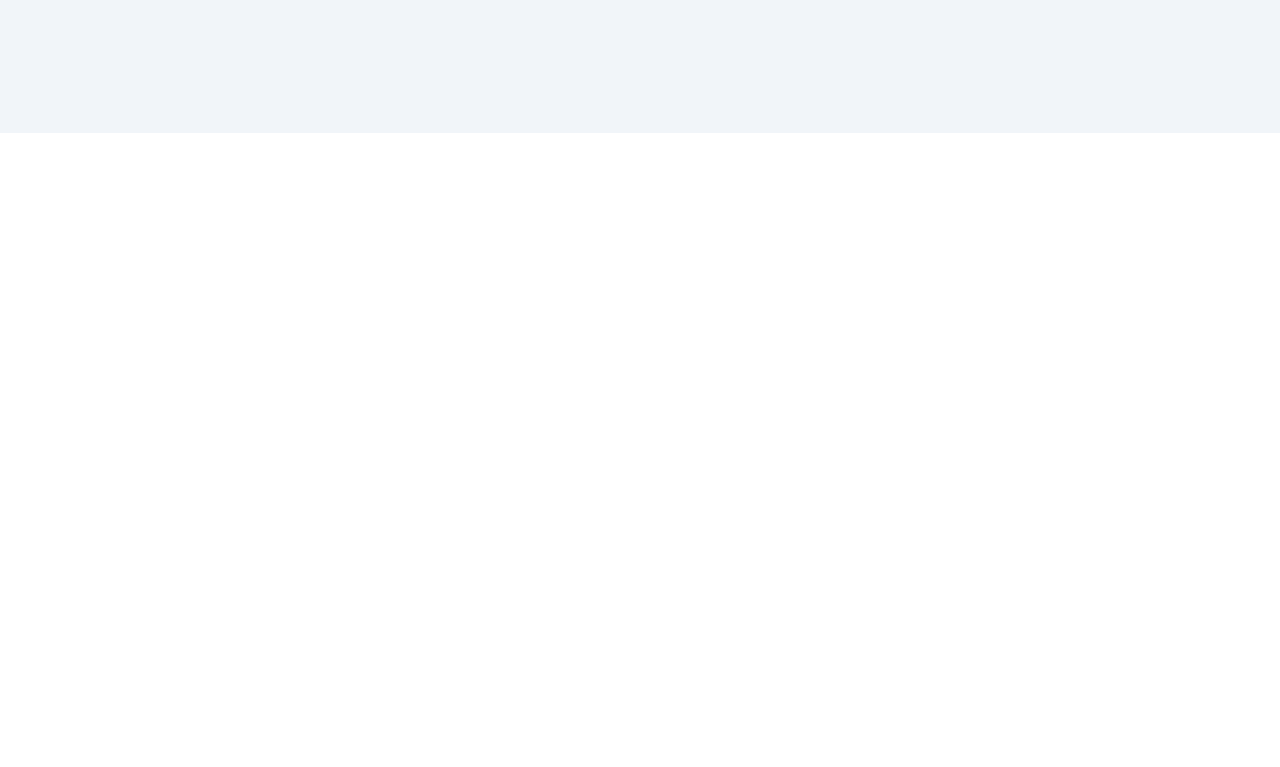
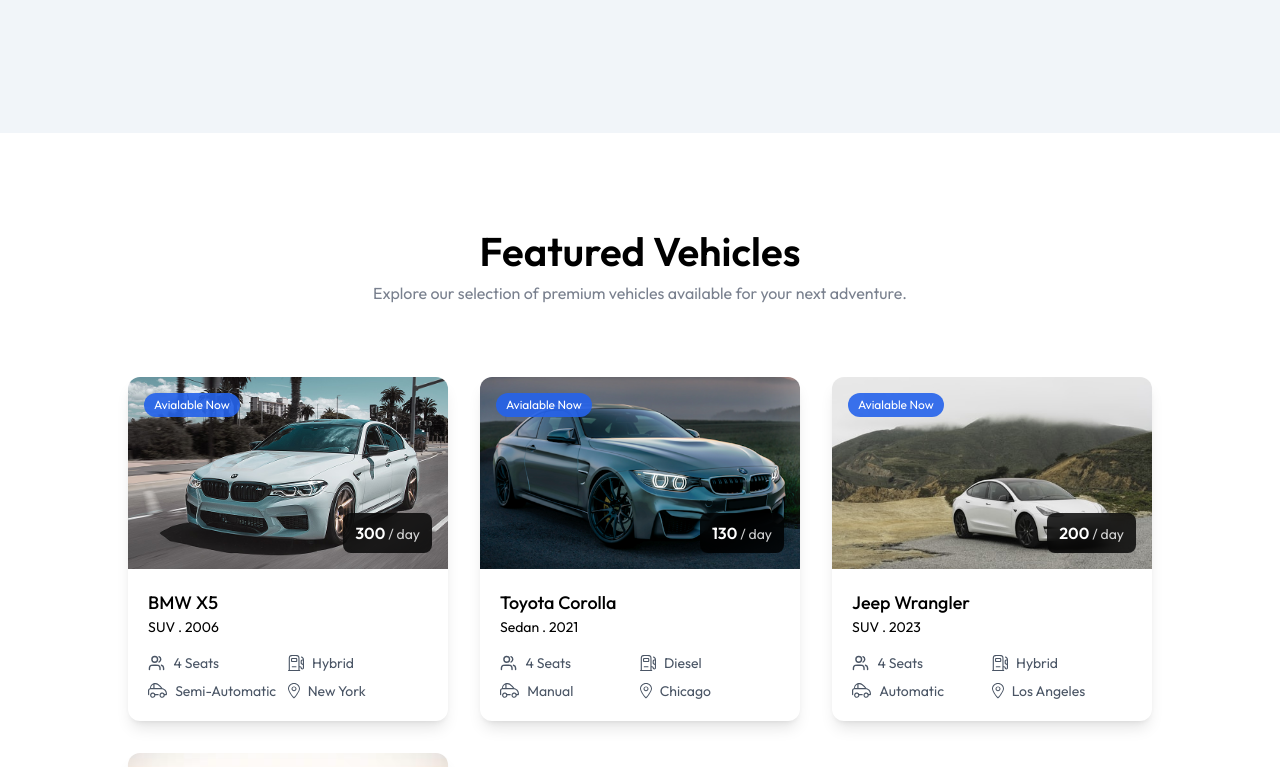
Before and after one commit to Sohrab-Malikzada/Car-Rental-MERN-Stack, a React (Vite) app in the folder client/: page / in a window 1280 px wide. Shown: the part 740-1507 px from the top of the page. Before the commit the page ends 873 px from the top, so only its background shows below. Built offline with nearby package versions, Linux system fonts and the light colour scheme; the HTML template or start-up script is replaced by a standard one.

Commit message:
Add featured vehicles section and car cards

```diff
--- /dev/null
+++ b/client/src/components/CarCard.jsx
@@ -0,0 +1,52 @@
+import React from 'react'
+import { assets } from '../assets/assets'
+
+const CarCard = ({car}) => {
+
+    const currency = import.meta.env.VITE_CURRENCY
+
+  return (
+    <div className='group bg-white rounded-xl overflow-hidden shadow-lg hover:shadow-xl hover:-translate-y-1 transition-all duration-500 cursor-pointer'>
+        <div className='relative h-48 overflow-hidden'>
+            <img src={car.image} alt="Car image"  className='w-full h-full object-cover transition-transform duration-500 group-hover:scale-105'/>
+            {car.isAvaliable && <p className='absolute top-4 left-4 bg-primary/90 text-white text-xs px-2.5 py-1 rounded-full'>Avialable Now</p> }
+
+         <div className='absolute bottom-4 right-4 bg-black/80 backdrop-blur-sm text-white px-3 py-2 rounded-lg'>
+          <span className='font-semibold'>{currency}{car.pricePerDay}</span>
+          <span className='text-sm text-white/80'> / day</span>
+         </div>
+        </div>
+
+    <div className='p-4 sm:p-5'>
+        <div className='flex justify-between items-start mb-2'>
+            <div>
+                <h3 className='text-lg font-medium'>{car.brand} {car.model}</h3>
+                <p className='text-muted-foreground text-sm'>{car.category} . {car.year}</p>
+            </div>
+        </div>
+
+        <div className='mt-4 grid grid-cols-2 gap-y-2 text-gray-600'>
+            <div className='flex items-center text-sm text-muted-foreground'>
+                <img src={assets.users_icon} alt="user ican" className='h-4 mr-2' />
+                <span>{car.seating_capacity} Seats</span>
+            </div>
+            <div className='flex items-center text-sm text-muted-foreground'>
+                <img src={assets.fuel_icon} alt="user ican" className='h-4 mr-2' />
+                <span>{car.fuel_type}</span>
+            </div>
+            <div className='flex items-center text-sm text-muted-foreground'>
+                <img src={assets.car_icon} alt="user ican" className='h-4 mr-2' />
+                <span>{car.transmission}</span>
+            </div>
+            <div className='flex items-center text-sm text-muted-foreground'>
+                <img src={assets.location_icon} alt="user ican" className='h-4 mr-2' />
+                <span>{car.location}</span>
+            </div>
+        </div>
+            </div>
+
+    </div>
+  )
+}
+
+export default CarCard
--- /dev/null
+++ b/client/src/components/FeaturedSection.jsx
@@ -0,0 +1,35 @@
+import React from 'react'
+import Title from './Title'
+import { assets, dummyCarData } from '../assets/assets'
+import CarCard from './CarCard'
+import { useNavigate } from 'react-router-dom'
+
+const FeaturedSection = () => {
+
+  const navigate = useNavigate()
+
+  return (
+    <div className='flex flex-col items-center py-24 px-6 md:px-16 lg:px-24 xl:px-32'>
+        <div>
+          <Title title='Featured Vehicles' subTitle='Explore our selection of premium vehicles available for your next adventure.' />
+        </div>
+        <div className='grid grid-cols-1 sm:grid-cols-2 lg:grid-cols-3 gap-8 mt-18'>
+            {
+              dummyCarData.slice(0, 6).map((car)=> (
+                <div key={car._id}>
+                  <CarCard car={car} />
+                </div>
+              ))
+            }
+        </div>
+        <button
+          onClick={()=> { navigate('/cars'); scrollTo(0, 0)}}
+          className='flex items-center justify-center gap-2 px-6 py-2 border border-borderColor hover:bg-gray-50 rounded-md mt-18 cursor-pointer'>
+          Explore all cars <img src={assets.arrow_icon} alt="arrow" />
+        </button>
+
+    </div>
+  )
+}
+
+export default FeaturedSection
--- /dev/null
+++ b/client/src/components/Title.jsx
@@ -0,0 +1,11 @@
+import React from 'react'
+const Title = ({title, subTitle, align}) => {
+  return (
+    <div className={`flex flex-col justify-center items-center text-center ${align === 'left' && 'md:items-start md:text-left'} ${align === 'right' && 'items-end text-right'}`}>
+        <h1 className='font-semibold text-4xl md:text-[40px]'>{title}</h1>
+        <p className='text-sm md:text-base text-gray-500/90 mt-2'>{subTitle}</p>
+    </div>
+  )
+}
+
+export default Title
--- a/client/src/pages/Home.jsx
+++ b/client/src/pages/Home.jsx
@@ -1,10 +1,12 @@
 import React from 'react'
 import Hero from '../components/Hero'
+import FeaturedSection from '../components/FeaturedSection'
 
 const Home = () => {
   return (
     <>
       <Hero />
+      <FeaturedSection />
     </>
   )
 }
```
